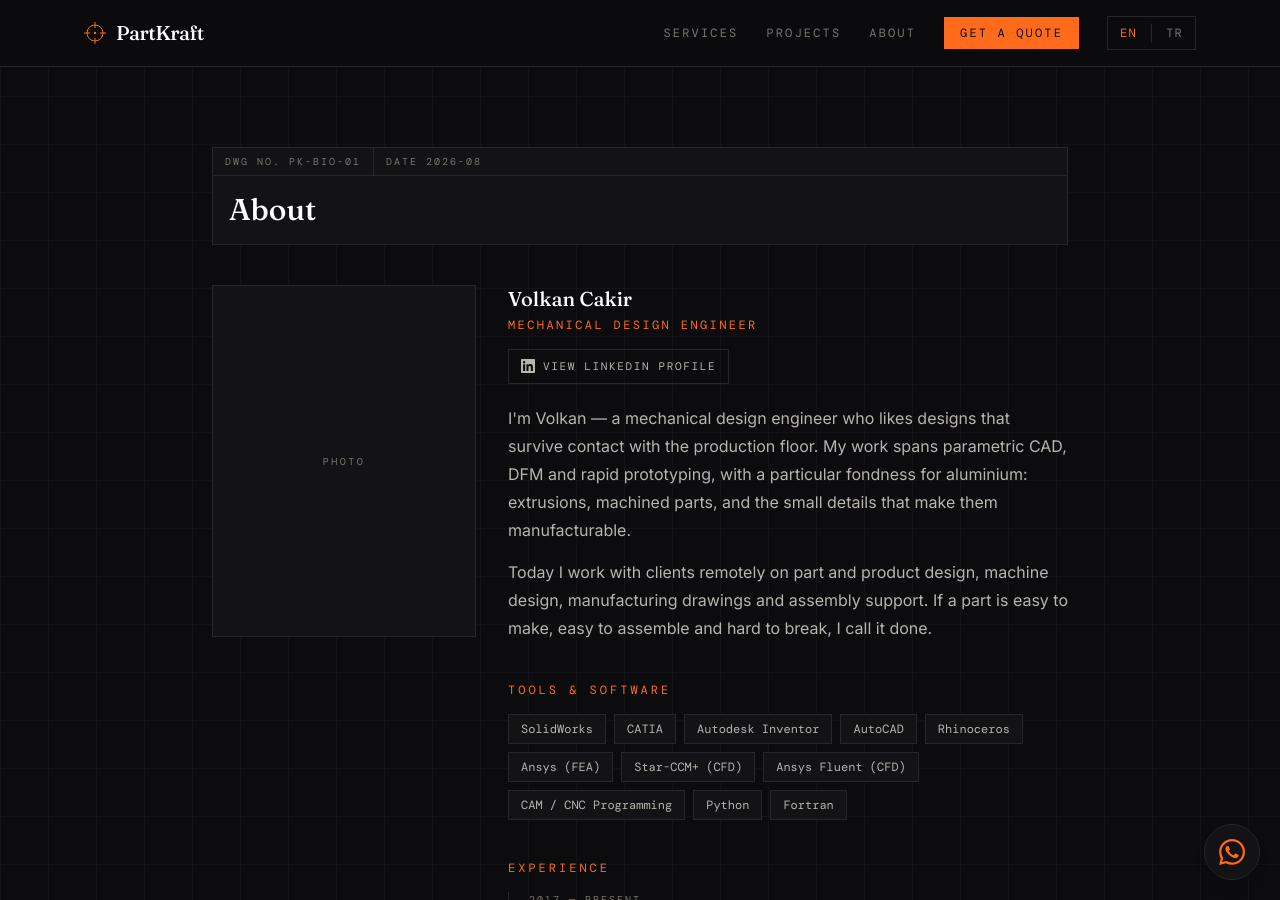
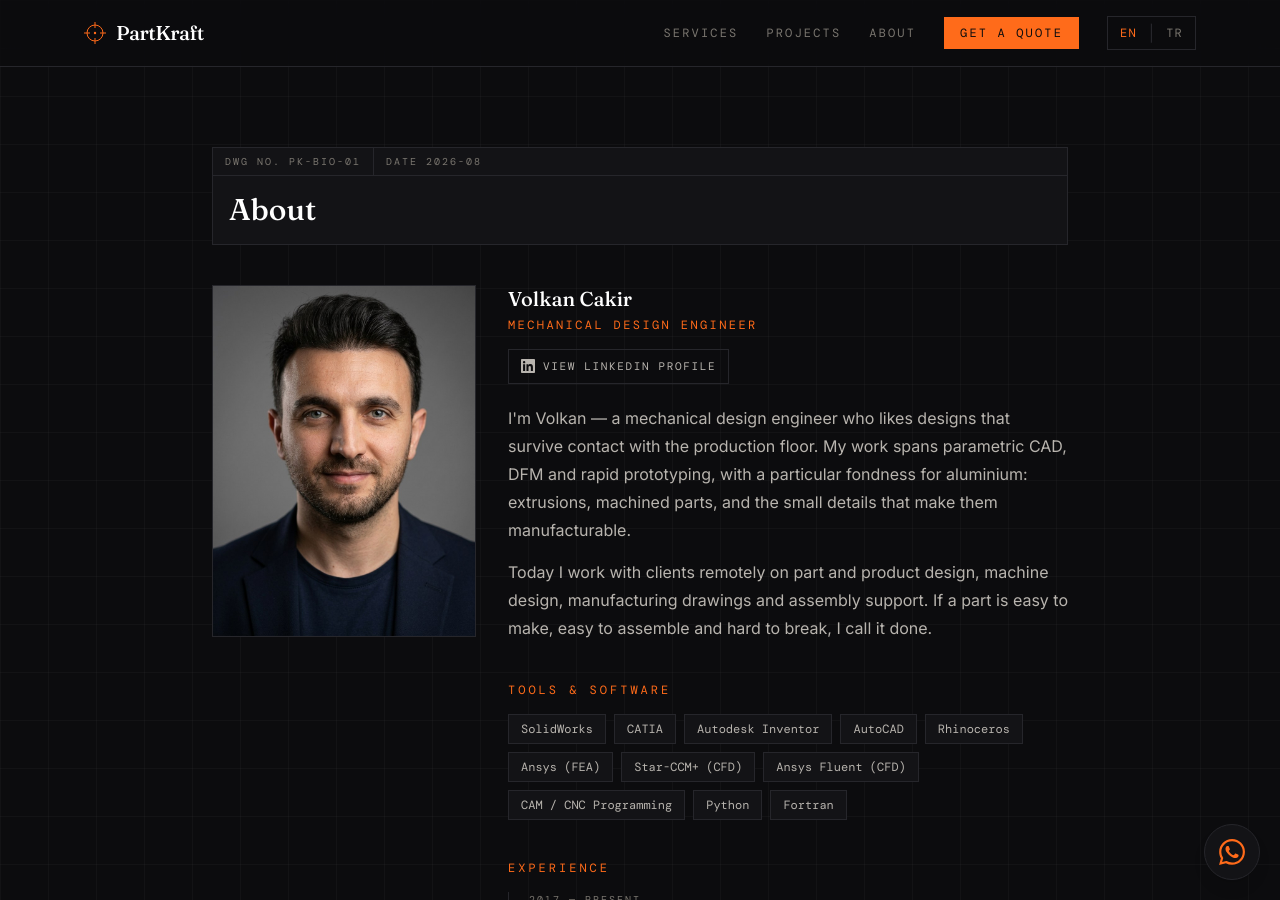
Before and after one commit to volkini/volgraf, a Jekyll site: the page built from about/index.html, in a window 1280 px wide and 900 px high. Built offline with Jekyll 4.4.1, drawn with Linux system fonts in a browser that asks for light colours; nearby versions of some CDN libraries.

Commit message:
Add the profile photo to the about page and Person structured data
Replaces the placeholder box with the real headshot (3:4, 118 KB) and gives
Google an image for the Person entity.

Co-Authored-By: Claude Fable 5 <noreply@anthropic.com>

```diff
--- a/about/index.html
+++ b/about/index.html
@@ -19,13 +19,11 @@ permalink: /about/
   </header>
 
   <div class="grid grid-cols-1 gap-8 md:grid-cols-3">
-    <!-- Photo — replace the placeholder box with:
-         <img src="{{ '/assets/images/volkan.jpg' | relative_url }}" alt="Volkan Cakir" class="w-full border border-line object-cover" />
-         after uploading assets/images/volkan.jpg -->
     <div class="reveal">
-      <div class="flex aspect-[3/4] w-full items-center justify-center border border-line bg-panel font-mono text-[10px] uppercase tracking-[0.25em] text-faint">
-        Photo
-      </div>
+      <img src="{{ '/assets/images/volkan.jpg' | relative_url }}"
+           alt="Volkan Cakir, mechanical design engineer"
+           width="840" height="1120" loading="lazy"
+           class="aspect-[3/4] w-full border border-line object-cover" />
     </div>
 
     <div class="reveal md:col-span-2">
--- a/index.html
+++ b/index.html
@@ -98,6 +98,7 @@ image: /assets/images/og-partkraft.jpg
   "alternateName": "Volkan Çakır",
   "jobTitle": "Mechanical Design Engineer",
   "url": "{{ site.url }}{{ site.baseurl }}/",
+  "image": "{{ '/assets/images/volkan.jpg' | absolute_url }}",
   "email": "mailto:{{ site.email }}",
   "sameAs": [
     "{{ site.social.linkedin }}",
```
Also changed, not shown: assets/images/volkan.jpg (added).
